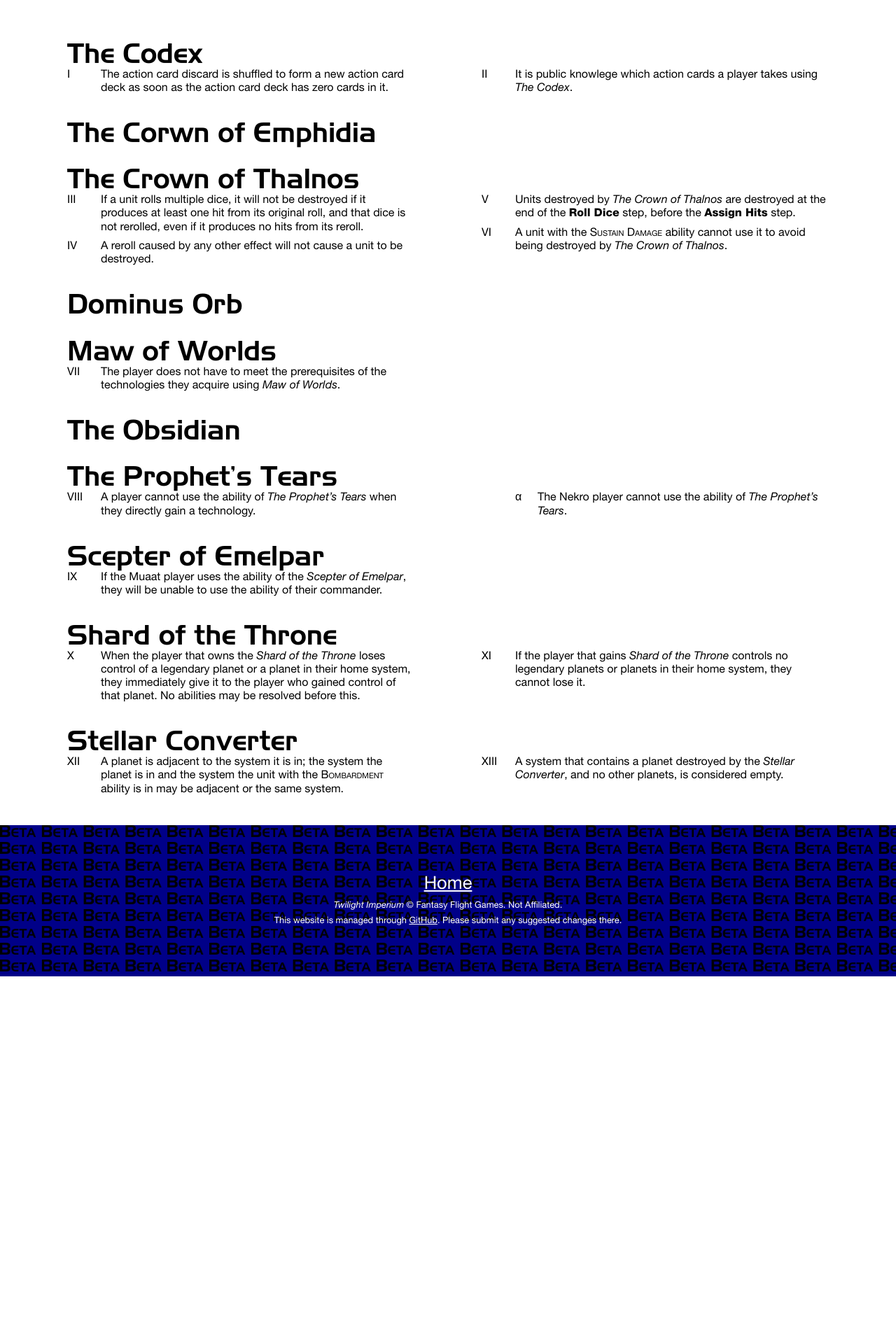
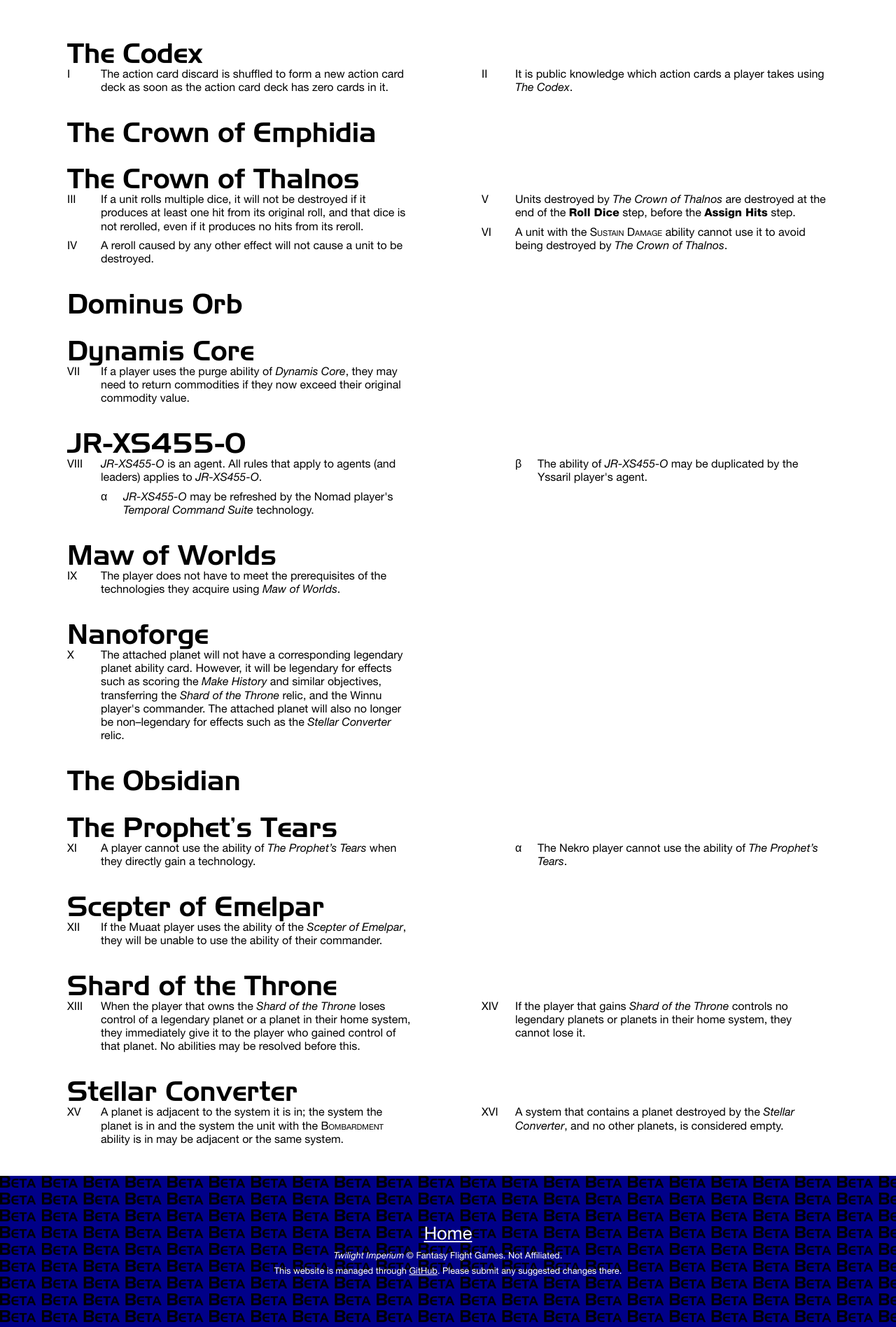
Before and after one commit to bradleysigma/tirules, a PHP site: page /C_relics.php in a window 1280 px wide. Shown: the part 202-2098 px from the top of the page at 70% size. Before the commit the page ends 1597 px from the top, so only its background shows below. Run offline with PHP 8.4, Linux system fonts and the light colour scheme.

Commit message:
Update C_relics.php

```diff
--- a/C_relics.php
+++ b/C_relics.php
@@ -4,10 +4,10 @@
 <h1>The Codex</h1>
     <ol class="note">
     <li>The action card discard is shuffled to form a new action card deck as soon as the action card deck has zero cards in it.</li>
-    <li>It is public knowlege which action cards a player takes using <i>The Codex</i>.</li>
+    <li>It is public knowledge which action cards a player takes using <i>The Codex</i>.</li>
     </ol>
 
-<h1>The Corwn of Emphidia</h1>
+<h1>The Crown of Emphidia</h1>
     <ol class="note">
     </ol>
 
@@ -23,9 +23,28 @@
     <ol class="note">
     </ol>
 
+<h1>Dynamis Core</h1>
+    <ol class="note">
+    <li>If a player uses the purge ability of <i>Dynamis Core</i>, they may need to return commodities if they now exceed their original commodity value.</li>
+    </ol>
+
+<h1>JR-XS455-O</h1>
+    <ol class="note">
+    <li><i>JR-XS455-O</i> is an agent. All rules that apply to agents (and leaders) applies to <i>JR-XS455-O</i>.</li>
+    <ol>
+        <li><i>JR-XS455-O</i> may be refreshed by the Nomad player's <i>Temporal Command Suite</i> technology.</li>
+        <li>The ability of <i>JR-XS455-O</i> may be duplicated by the Yssaril player's agent.</li>
+    </ol>
+    </ol>
+
 <h1>Maw of Worlds</h1>
     <ol class="note">
     <li>The player does not have to meet the prerequisites of the technologies they acquire using <i>Maw of Worlds</i>.</li>
+    </ol>
+
+<h1>Nanoforge</h1>
+    <ol class="note">
+    <li>The attached planet will not have a corresponding legendary planet ability card. However, it will be legendary for effects such as scoring the <i>Make History</i> and similar objectives, transferring the <i>Shard of the Throne</i> relic, and the Winnu player's commander. The attached planet will also no longer be non&ndash;legendary for effects such as the <i>Stellar Converter</i> relic.</li>
     </ol>
 
 <h1>The Obsidian</h1>
```
